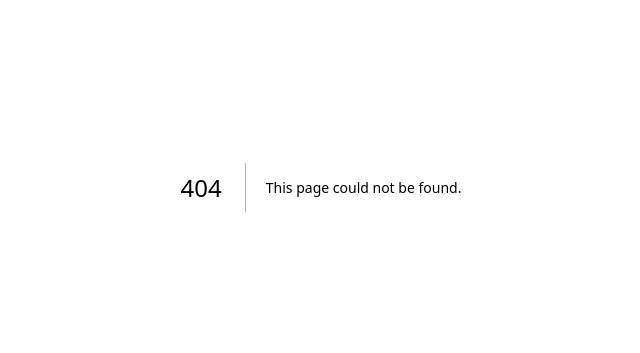
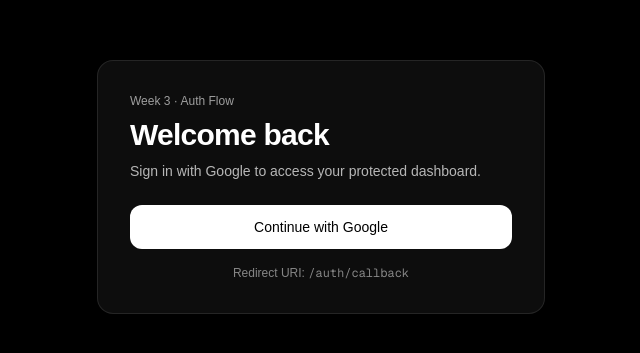
Before and after one commit to siara550/humor-project-fullstack, a Next.js app: page /login in a window 1280 px wide. Before the commit this address had no page. Shown: the part 213-566 px from the top of the page, without its empty margins (319-959 px from the left). Built offline with nearby package versions, Linux system fonts and the light colour scheme.

Commit message:
Auth flow working + protected meme page

```diff
--- /dev/null
+++ b/app/auth/callback/route.ts
@@ -0,0 +1,21 @@
+import { NextResponse } from 'next/server'
+import { createClient } from '@/lib/supabase/server'
+
+export async function GET(request: Request) {
+  const { searchParams, origin } = new URL(request.url)
+  const code = searchParams.get('code')
+
+  if (!code) {
+    return NextResponse.redirect(`${origin}/login`)
+  }
+
+  const supabase = await createClient()
+  const { error } = await supabase.auth.exchangeCodeForSession(code)
+
+  if (error) {
+    // If this hits, it’s usually a Redirect URL config issue in Supabase/Google
+    return NextResponse.redirect(`${origin}/login?error=oauth`)
+  }
+
+    return NextResponse.redirect(`${origin}/list`)
+}
--- /dev/null
+++ b/app/login/page.tsx
@@ -0,0 +1,52 @@
+'use client'
+
+import { useState } from 'react'
+import { createClient } from '@/lib/supabase/browser'
+
+export default function LoginPage() {
+  const [loading, setLoading] = useState(false)
+
+  const signInWithGoogle = async () => {
+    try {
+      setLoading(true)
+      const supabase = createClient()
+      const origin = window.location.origin
+
+      const { error } = await supabase.auth.signInWithOAuth({
+        provider: 'google',
+        options: {
+          redirectTo: `${origin}/auth/callback`,
+        },
+      })
+
+      if (error) alert(error.message)
+    } finally {
+      setLoading(false)
+    }
+  }
+
+  return (
+    <main className="min-h-screen bg-black text-white flex items-center justify-center p-8">
+      <div className="w-full max-w-md rounded-2xl border border-white/10 bg-white/5 p-8 shadow-2xl">
+        <p className="text-xs text-white/60">Week 3 · Auth Flow</p>
+
+        <h1 className="mt-2 text-3xl font-semibold tracking-tight">Welcome back</h1>
+        <p className="mt-2 text-sm text-white/70">
+          Sign in with Google to access your protected dashboard.
+        </p>
+
+        <button
+          onClick={signInWithGoogle}
+          disabled={loading}
+          className="mt-6 w-full rounded-xl bg-white px-4 py-3 text-sm font-medium text-black transition hover:bg-white/90 disabled:opacity-60"
+        >
+          {loading ? 'Opening Google…' : 'Continue with Google'}
+        </button>
+
+        <p className="mt-4 text-xs text-white/50 text-center">
+          Redirect URI: <span className="font-mono">/auth/callback</span>
+        </p>
+      </div>
+    </main>
+  )
+}
--- a/app/page.tsx
+++ b/app/page.tsx
@@ -1,18 +1,50 @@
-// app/page.tsx
-import Link from "next/link";
+'use client'
 
-export default function HomePage() {
+import { createClient } from '@/lib/supabase/browser'
+
+export default function LoginPage() {
+  const signInWithGoogle = async () => {
+    const supabase = createClient()
+    const origin = window.location.origin
+
+    const { error } = await supabase.auth.signInWithOAuth({
+      provider: 'google',
+      options: {
+        redirectTo: `${origin}/auth/callback`,
+      },
+    })
+
+    if (error) {
+      alert(error.message)
+    }
+  }
+
   return (
-    <main className="min-h-screen bg-black text-white p-10">
-      <h1 className="text-5xl font-semibold">Hello World</h1>
-      <div className="mt-6">
-        <Link
-          href="/list"
-          className="rounded-full bg-white/10 px-4 py-2 hover:bg-white/15"
+    <main className="min-h-screen bg-black text-white flex items-center justify-center px-6">
+      <div className="w-full max-w-md rounded-2xl border border-white/10 bg-white/5 p-8 shadow-xl backdrop-blur">
+
+        <div className="mb-6">
+          <p className="text-sm text-white/60">Week 3 · Auth Flow</p>
+          <h1 className="mt-2 text-3xl font-semibold tracking-tight">
+            Welcome Back
+          </h1>
+          <p className="mt-2 text-white/60">
+            Sign in with Google to access your protected dashboard.
+          </p>
+        </div>
+
+        <button
+          onClick={signInWithGoogle}
+          className="w-full rounded-xl bg-white px-4 py-3 text-black font-medium hover:bg-white/90 transition-all duration-200"
         >
-          Go to Meme Feed →
-        </Link>
+          Continue with Google
+        </button>
+
+        <div className="mt-6 text-xs text-white/40 text-center">
+          Redirect URI: /auth/callback
+        </div>
+
       </div>
     </main>
-  );
+  )
 }
--- /dev/null
+++ b/app/protected/page.tsx
@@ -0,0 +1,16 @@
+import { redirect } from 'next/navigation'
+import { createClient } from '@/lib/supabase/server'
+
+export default async function ProtectedPage() {
+  const supabase = await createClient()
+  const { data } = await supabase.auth.getUser()
+
+  if (!data.user) redirect('/login')
+
+  return (
+    <main className="min-h-screen p-10">
+      <h1 className="text-2xl font-semibold">Protected</h1>
+      <p className="mt-2 text-sm text-black/70">You are signed in.</p>
+    </main>
+  )
+}
--- /dev/null
+++ b/lib/supabase/browser.ts
@@ -0,0 +1,8 @@
+import { createBrowserClient } from '@supabase/ssr'
+
+export function createClient() {
+  return createBrowserClient(
+    process.env.NEXT_PUBLIC_SUPABASE_URL!,
+    process.env.NEXT_PUBLIC_SUPABASE_ANON_KEY!
+  )
+}
--- /dev/null
+++ b/lib/supabase/server.ts
@@ -0,0 +1,28 @@
+import { cookies } from 'next/headers'
+import { createServerClient } from '@supabase/ssr'
+
+export async function createClient() {
+  const cookieStore = await cookies()
+
+  return createServerClient(
+    process.env.NEXT_PUBLIC_SUPABASE_URL!,
+    process.env.NEXT_PUBLIC_SUPABASE_ANON_KEY!,
+    {
+      cookies: {
+        getAll() {
+          return cookieStore.getAll()
+        },
+        setAll(cookiesToSet) {
+          // This can throw in Server Components (read-only cookies). Safe to ignore there.
+          try {
+            cookiesToSet.forEach(({ name, value, options }) => {
+              cookieStore.set(name, value, options)
+            })
+          } catch {
+            // ignore
+          }
+        },
+      },
+    }
+  )
+}
--- /dev/null
+++ b/middleware.ts
@@ -0,0 +1,46 @@
+import { NextRequest, NextResponse } from 'next/server'
+import { createServerClient } from '@supabase/ssr'
+
+export async function middleware(request: NextRequest) {
+  let response = NextResponse.next({
+    request: {
+      headers: request.headers,
+    },
+  })
+
+  const supabase = createServerClient(
+    process.env.NEXT_PUBLIC_SUPABASE_URL!,
+    process.env.NEXT_PUBLIC_SUPABASE_ANON_KEY!,
+    {
+      cookies: {
+        getAll() {
+          return request.cookies.getAll()
+        },
+        setAll(cookiesToSet) {
+          cookiesToSet.forEach(({ name, value, options }) => {
+            response.cookies.set(name, value, options)
+          })
+        },
+      },
+    }
+  )
+
+  // IMPORTANT: this refreshes the session cookie if needed
+  await supabase.auth.getUser()
+
+  // Gate /protected
+  if (request.nextUrl.pathname.startsWith('/protected')) {
+    const { data } = await supabase.auth.getUser()
+    if (!data.user) {
+      const url = request.nextUrl.clone()
+      url.pathname = '/login'
+      return NextResponse.redirect(url)
+    }
+  }
+
+  return response
+}
+
+export const config = {
+  matcher: ['/protected/:path*'],
+}
--- a/package.json
+++ b/package.json
@@ -9,6 +9,7 @@
     "lint": "eslint"
   },
   "dependencies": {
+    "@supabase/ssr": "^0.8.0",
     "@supabase/supabase-js": "^2.95.3",
     "next": "16.1.5",
     "react": "19.2.3",
```
Also changed, not shown: 1 other file (tests, documents, lock files or other folders).
